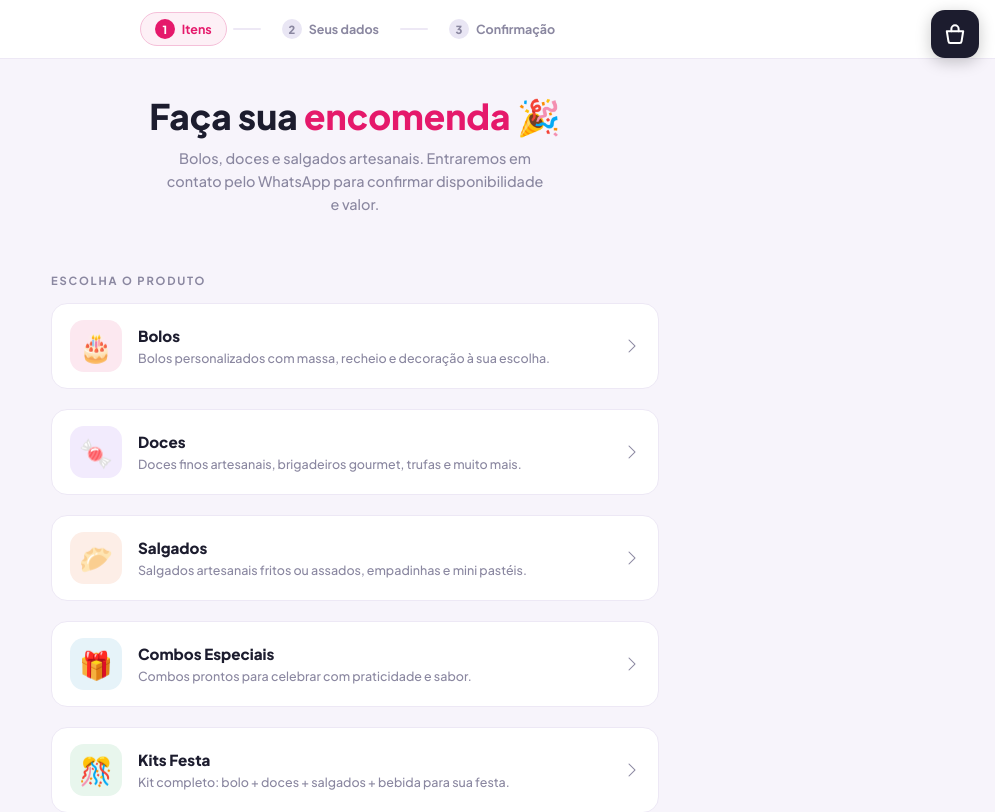
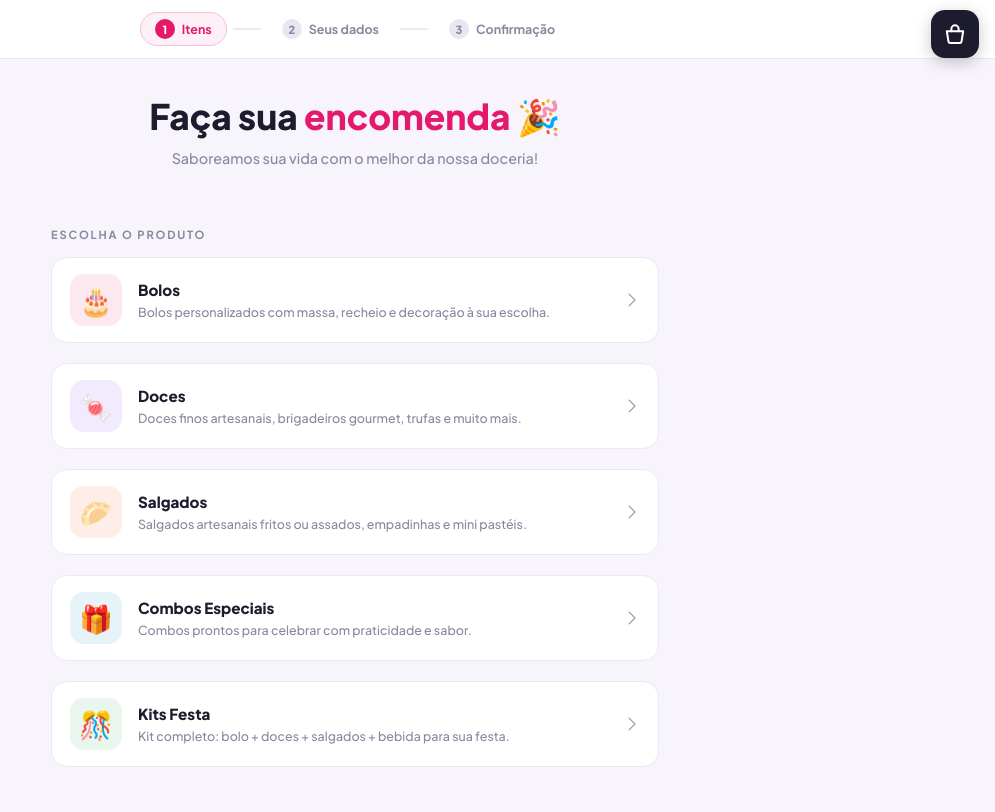
Before and after one commit to adielson2005/jack_mariano, a Flask app: page / in a window 1280 px wide. Shown: the part 60-872 px from the top of the page, without its empty margins (285-1280 px from the left). Run offline with Flask 3, Linux system fonts and the light colour scheme; data comes from the database, SQL or seed files in the repository.

Commit message:
copy: atualizar slogan do hero
Co-Authored-By: Claude Sonnet 4.6 <noreply@anthropic.com>

```diff
--- a/doceria/app/templates/index.html
+++ b/doceria/app/templates/index.html
@@ -468,7 +468,7 @@
 
   <div class="hero-strip">
     <h1>Faça sua <em>encomenda</em> 🎉</h1>
-    <p>Bolos, doces e salgados artesanais. Entraremos em contato pelo WhatsApp para confirmar disponibilidade e valor.</p>
+    <p>Saboreamos sua vida com o melhor da nossa doceria!</p>
   </div>
 
   <div class="page">
```
